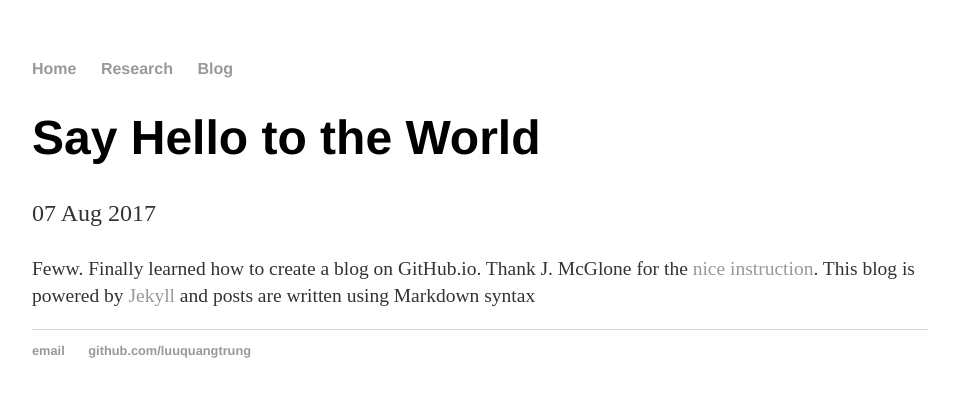
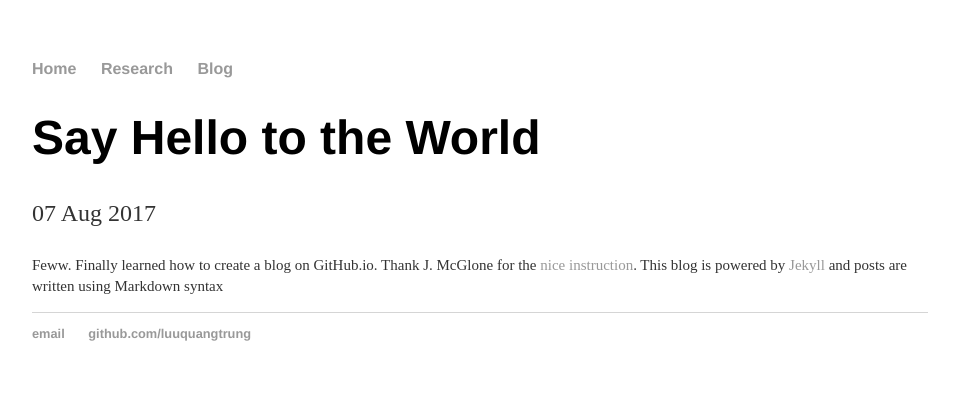
Before and after one commit to luuquangtrung/luuquangtrung.github.io_v1, a Jekyll site: the page built from _posts/2017-08-07-site-launched.md, in a window 1280 px wide. Shown: the top 397 px of the page, without its empty margins (160-1119 px from the left). Built offline with Jekyll 4.4.1, drawn with Linux system fonts in a browser that asks for light colours.

Commit message:
Update post.html

```diff
--- a/_layouts/post.html
+++ b/_layouts/post.html
@@ -5,7 +5,7 @@ layout: default
 <p class="meta">{{ page.date | date_to_string }}</p>
 
 <div class="post">
-  <font size="2">
+  <font size="1.5">
   {{ content }}
   </font>
 </div>
```
